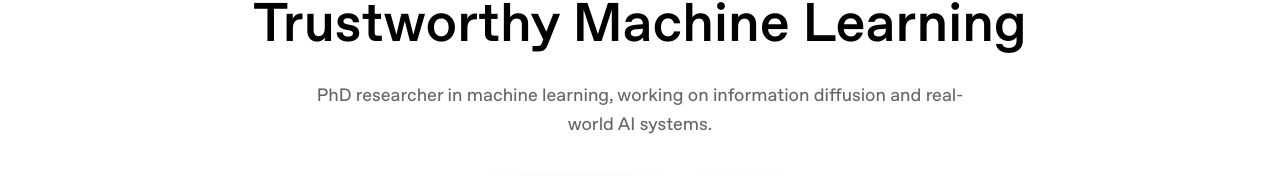
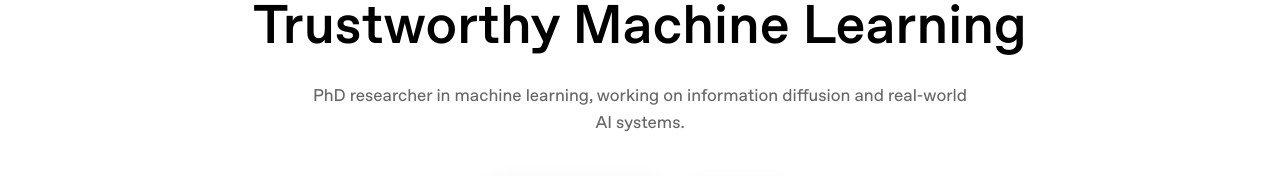
Before and after one commit to kyxzhe/kyxzhe.github.io, a Next.js app: page / in a window 1280 px wide. Shown: the part 212-388 px from the top of the page. Built offline with nearby package versions, Linux system fonts and the light colour scheme; no server answers.

Commit message:
style: set hero subheader size

```diff
--- a/src/app/page.tsx
+++ b/src/app/page.tsx
@@ -94,7 +94,7 @@ export default function Home() {
           <h1 className="text-[clamp(2rem,5vw,3.4rem)] font-semibold text-foreground leading-tight whitespace-nowrap">
             Trustworthy Machine Learning
           </h1>
-          <p className="text-base md:text-lg text-[rgba(0,0,0,0.6)] dark:text-white/70 max-w-2xl leading-relaxed">
+          <p className="text-[17px] md:text-[17px] text-[rgba(0,0,0,0.6)] dark:text-white/70 max-w-2xl leading-relaxed">
             PhD researcher in machine learning, working on information diffusion and real-world AI systems.
           </p>
           <div className="flex flex-col sm:flex-row items-center gap-3 mt-4">
```
